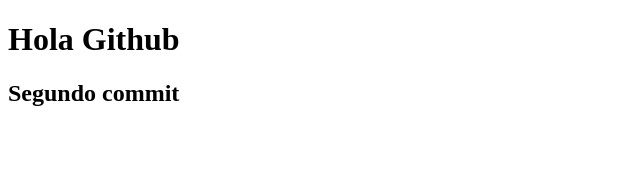
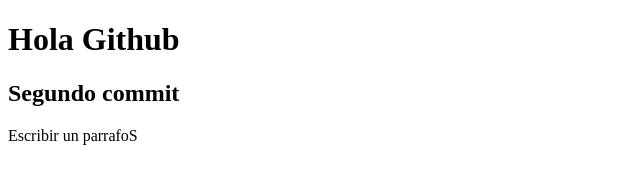
Before and after one commit to FrancoMurano/hola, a plain HTML site: page index.html in a window 1280 px wide. Shown: the whole page, without its empty margins (0-640 px from the left). Drawn offline with Linux system fonts and the light colour scheme.

Commit message:
Primer modificacion de Esteban

```diff
--- a/index.html
+++ b/index.html
@@ -9,5 +9,7 @@
     <h1>Hola Github</h1>
     <h2>Segundo commit</h2>
 
+    <p>Escribir un parrafoS</p>
+
 </body>
 </html>
```
